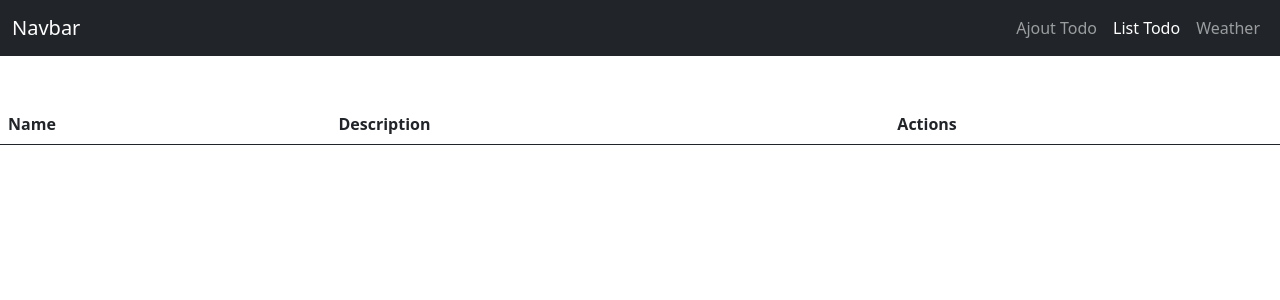
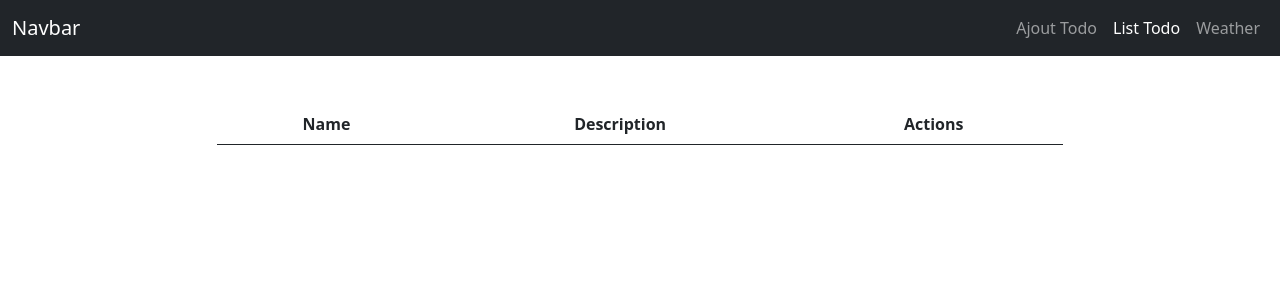
Before and after one commit to dagboujhatem/react-challenge-4, a React (Create React App) app: page / in a window 1280 px wide. Shown: the top 300 px of the page. Built offline with nearby package versions, Linux system fonts and the light colour scheme.

Commit message:
update table in list todos

```diff
--- a/src/components/ListTodo.js
+++ b/src/components/ListTodo.js
@@ -26,7 +26,9 @@ export class ListTodo extends Component {
   render() {
     return (
       <div className="container-fuild my-5">
-        <table className="table table-striped table-hover">
+        <div className="row">
+          <div className="offset-2 col-sm-8">
+            <table className="table table-striped table-hover text-center">
               <thead>
                 <tr>
                   <th>Name</th>
@@ -57,6 +59,8 @@ export class ListTodo extends Component {
               </tbody>
             </table>
           </div>
+        </div>
+      </div>
     );
   }
 }
```
Lines whose indentation alone changed are shown as unchanged.
